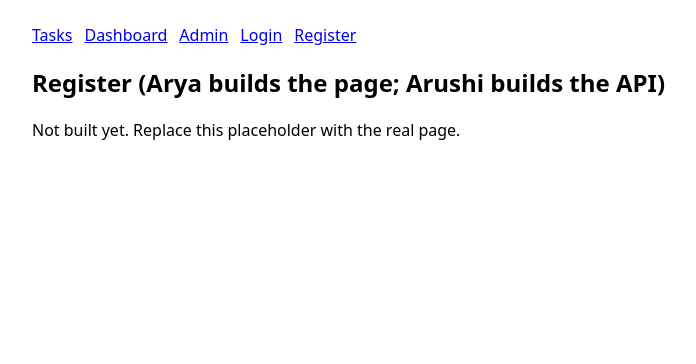
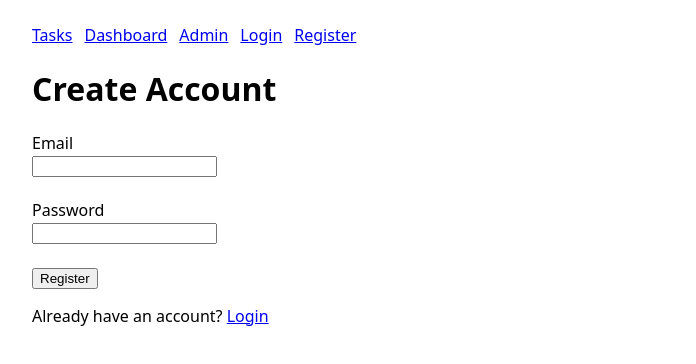
Before and after one commit to arushi-punhani/Task-Manager-Application, a React (Vite) app in the folder client/: page /register in a window 1280 px wide. Shown: the top 364 px of the page, without its empty margins (128-824 px from the left). Built offline with nearby package versions, Linux system fonts and the light colour scheme.

Commit message:
Implement UI shell with login and register pages

```diff
--- a/client/src/App.jsx
+++ b/client/src/App.jsx
@@ -1,24 +1,50 @@
 import { Routes, Route, Link } from 'react-router-dom';
 import Placeholder from './pages/Placeholder.jsx';
 import Dashboard from './pages/Dashboard.jsx';
+import Login from './pages/Login.jsx';
+import Register from './pages/register.jsx';
 
-// UI-SHELL (owner: Arya). Each team member adds their own pages as routes here.
 export default function App() {
   return (
-    <div style={{ fontFamily: 'system-ui, sans-serif', maxWidth: 960, margin: '0 auto', padding: 16 }}>
-      <nav style={{ display: 'flex', gap: 12, flexWrap: 'wrap', marginBottom: 16 }}>
+    <div
+      style={{
+        fontFamily: 'system-ui, sans-serif',
+        maxWidth: 960,
+        margin: '0 auto',
+        padding: 16,
+      }}
+    >
+      <nav
+        style={{
+          display: 'flex',
+          gap: 12,
+          flexWrap: 'wrap',
+          marginBottom: 16,
+        }}
+      >
         <Link to="/">Tasks</Link>
         <Link to="/dashboard">Dashboard</Link>
         <Link to="/admin">Admin</Link>
         <Link to="/login">Login</Link>
         <Link to="/register">Register</Link>
       </nav>
+
       <Routes>
-        <Route path="/" element={<Placeholder title="Task list (Aryan: TM-F-010 to TM-F-013)" />} />
+        <Route
+          path="/"
+          element={
+            <Placeholder title="Task list (Aryan: TM-F-010 to TM-F-013)" />
+          }
+        />
         <Route path="/dashboard" element={<Dashboard />} />
-        <Route path="/admin" element={<Placeholder title="Admin (Arnav: TM-F-050, TM-F-051)" />} />
-        <Route path="/login" element={<Placeholder title="Login (Arya builds the page; Arushi builds the API)" />} />
-        <Route path="/register" element={<Placeholder title="Register (Arya builds the page; Arushi builds the API)" />} />
+        <Route
+          path="/admin"
+          element={
+            <Placeholder title="Admin (Arnav: TM-F-050, TM-F-051)" />
+          }
+        />
+        <Route path="/login" element={<Login />} />
+        <Route path="/register" element={<Register />} />
       </Routes>
     </div>
   );
--- /dev/null
+++ b/client/src/pages/Login.jsx
@@ -0,0 +1,64 @@
+import { useState } from 'react';
+import { api, setToken } from '../api';
+
+export default function Login() {
+  const [email, setEmail] = useState('');
+  const [password, setPassword] = useState('');
+  const [message, setMessage] = useState('');
+
+  async function handleSubmit(e) {
+    e.preventDefault();
+    setMessage('');
+
+    try {
+      const data = await api('/auth/login', {
+        method: 'POST',
+        body: { email, password },
+      });
+
+      if (data.token) {
+        setToken(data.token);
+      }
+
+      setMessage('Login successful!');
+    } catch (error) {
+      setMessage(error.message || 'Login failed');
+    }
+  }
+
+  return (
+    <div>
+      <h1>Login</h1>
+
+      <form onSubmit={handleSubmit}>
+        <div>
+          <label>Email</label><br />
+          <input
+            type="email"
+            value={email}
+            onChange={(e) => setEmail(e.target.value)}
+            required
+          />
+        </div>
+
+        <br />
+
+        <div>
+          <label>Password</label><br />
+          <input
+            type="password"
+            value={password}
+            onChange={(e) => setPassword(e.target.value)}
+            required
+          />
+        </div>
+
+        <br />
+
+        <button type="submit">Login</button>
+      </form>
+
+      {message && <p>{message}</p>}
+    </div>
+  );
+}
--- /dev/null
+++ b/client/src/pages/register.jsx
@@ -0,0 +1,85 @@
+import { useState } from 'react';
+import { Link, useNavigate } from 'react-router-dom';
+import { api } from '../api.js';
+
+export default function Register() {
+  const navigate = useNavigate();
+  const [form, setForm] = useState({
+    email: '',
+    password: '',
+  });
+
+  const [message, setMessage] = useState('');
+  const [loading, setLoading] = useState(false);
+
+  function updateField(e) {
+    setForm({ ...form, [e.target.name]: e.target.value });
+  }
+
+  async function handleSubmit(e) {
+    e.preventDefault();
+    setMessage('');
+    setLoading(true);
+
+    try {
+      await api('/auth/register', {
+        method: 'POST',
+        body: form,
+      });
+
+      setMessage('Registration successful. You can now log in.');
+
+      setTimeout(() => {
+        navigate('/login');
+      }, 1000);
+    } catch (error) {
+      setMessage(error.message || 'Unable to register.');
+    } finally {
+      setLoading(false);
+    }
+  }
+
+  return (
+    <div>
+      <h1>Create Account</h1>
+
+      <form onSubmit={handleSubmit}>
+        <div>
+          <label>Email</label><br />
+          <input
+            type="email"
+            name="email"
+            value={form.email}
+            onChange={updateField}
+            required
+          />
+        </div>
+
+        <br />
+
+        <div>
+          <label>Password</label><br />
+          <input
+            type="password"
+            name="password"
+            value={form.password}
+            onChange={updateField}
+            required
+          />
+        </div>
+
+        <br />
+
+        <button type="submit" disabled={loading}>
+          {loading ? 'Creating account...' : 'Register'}
+        </button>
+      </form>
+
+      {message && <p>{message}</p>}
+
+      <p>
+        Already have an account? <Link to="/login">Login</Link>
+      </p>
+    </div>
+  );
+}
```
